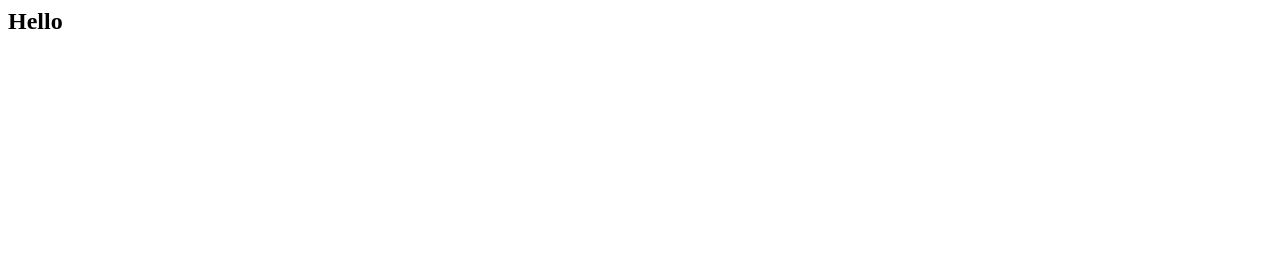
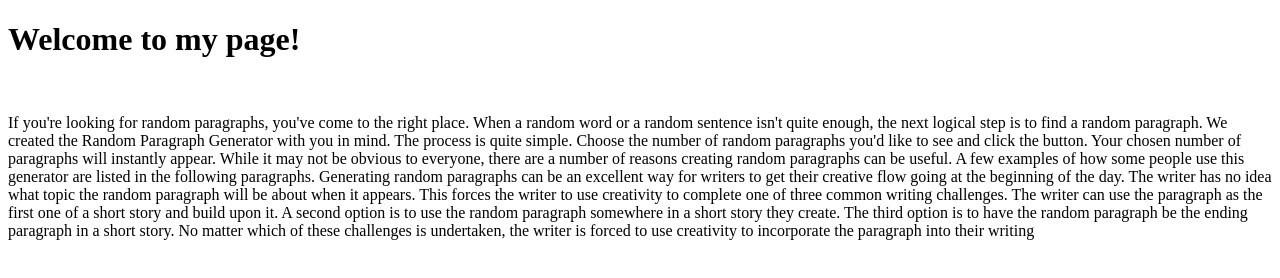
Before and after one commit to simistern/simistern.github.io, a plain HTML site: page index.html in a window 1280 px wide. Drawn offline with Linux system fonts and the light colour scheme.

Commit message:
cleaned page

```diff
--- a/index.html
+++ b/index.html
@@ -1 +1,21 @@
-<h2>Hello</h2>
+<!DOCTYPE html>
+
+<html>
+    <head>
+        <title>SS | My Biography</title>
+        <link rel="stylesheet" href="MyAmazingStyles.css">
+
+    </head>
+
+    <body>
+        <div>
+            <h1 class="Blue">Welcome to my page!</h1>
+        </div>
+        <br>
+        <div>
+            <p>
+                If you're looking for random paragraphs, you've come to the right place. When a random word or a random sentence isn't quite enough, the next logical step is to find a random paragraph. We created the Random Paragraph Generator with you in mind. The process is quite simple. Choose the number of random paragraphs you'd like to see and click the button. Your chosen number of paragraphs will instantly appear. While it may not be obvious to everyone, there are a number of reasons creating random paragraphs can be useful. A few examples of how some people use this generator are listed in the following paragraphs. Generating random paragraphs can be an excellent way for writers to get their creative flow going at the beginning of the day. The writer has no idea what topic the random paragraph will be about when it appears. This forces the writer to use creativity to complete one of three common writing challenges. The writer can use the paragraph as the first one of a short story and build upon it. A second option is to use the random paragraph somewhere in a short story they create. The third option is to have the random paragraph be the ending paragraph in a short story. No matter which of these challenges is undertaken, the writer is forced to use creativity to incorporate the paragraph into their writing
+            </p>
+        </div>
+    </body>
+</html>
```
